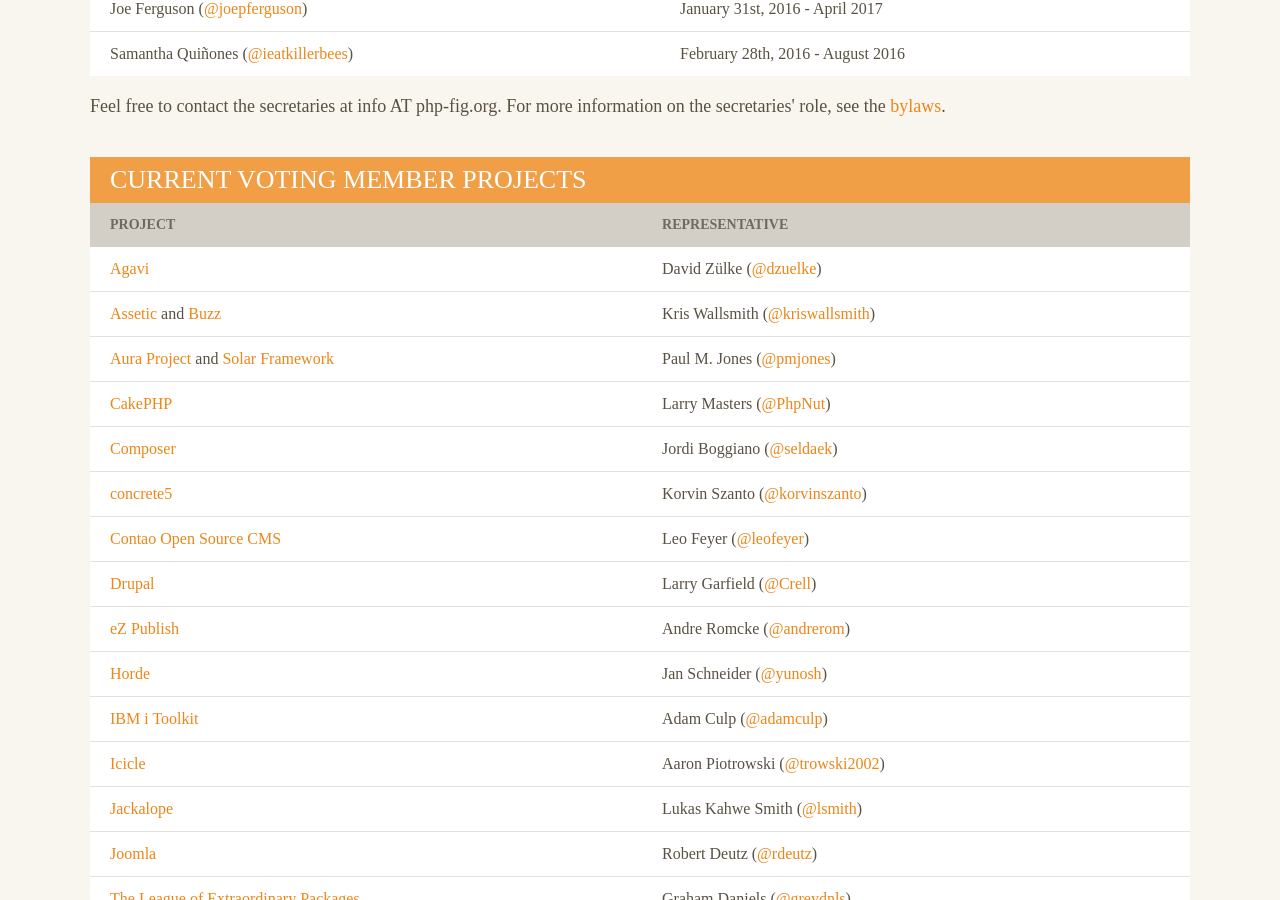
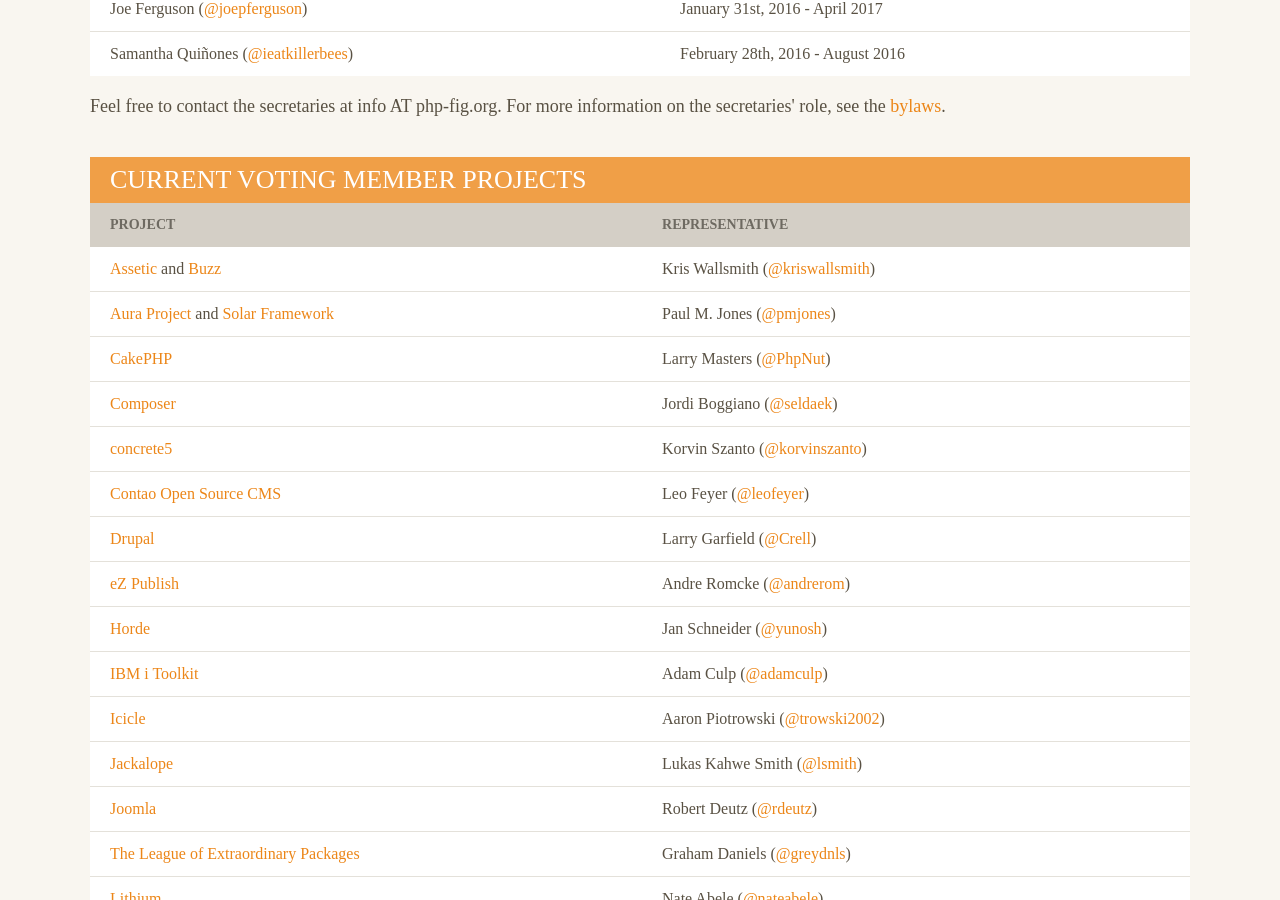
Before and after one commit to php-fig/www.php-fig.org, a Jekyll site: the page built from pages/members.html, in a window 1280 px wide and 900 px high, scrolled down 817 px. Built offline with Jekyll 4.4.1, drawn with Linux system fonts in a browser that asks for light colours; nearby versions of some CDN libraries; some web fonts are replaced; Markdown is read by kramdown in place of the engine named in the settings.

Commit message:
Agavi left due to inactivity
David Zuelke stepped down, one of many inactive projects that will be getting out of the FIG to avoid votes stalling out due to lack of quorum.

```diff
--- a/pages/members.html
+++ b/pages/members.html
@@ -52,10 +52,6 @@ permalink: members/
         <tr>
             <th>Project</th>
             <th>Representative</th>
-        </tr>
-        <tr>
-            <td><a target="_blank" href="http://www.agavi.org/">Agavi</a></td>
-            <td>David Zülke (<a href="http://twitter.com/dzuelke/">@dzuelke</a>)</td>
         </tr>
         <tr>
             <td><a target="_blank" href="http://github.com/kriswallsmith/assetic/">Assetic</a> and <a target="_blank" href="https://github.com/kriswallsmith/Buzz">Buzz</a></td>
```
